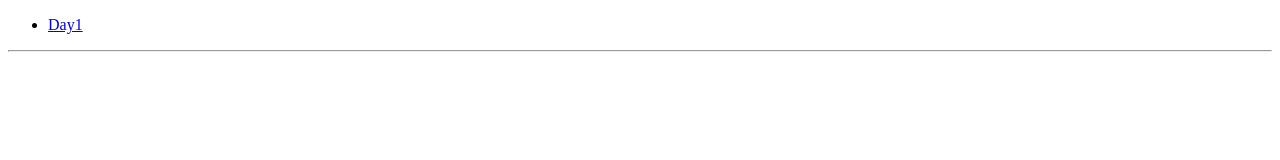
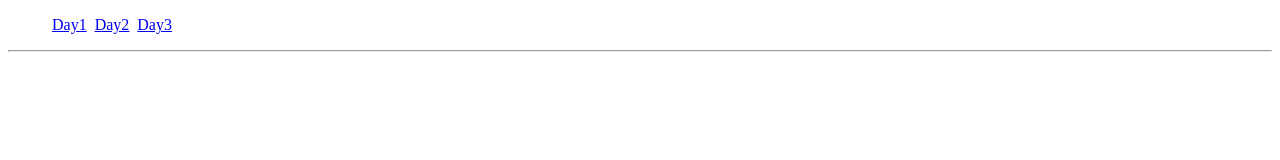
Before and after one commit to salmin89/RxJS-Daily, an Angular app: page / in a window 1280 px wide. Shown: the top 160 px of the page. Built offline with nearby package versions, Linux system fonts and the light colour scheme.

Commit message:
added more routes

```diff
--- a/src/app/app.component.html
+++ b/src/app/app.component.html
@@ -1,6 +1,8 @@
 <nav>
   <ul>
     <li><a routerLink="/day1" routerLinkActive="active">Day1</a></li>
+    <li><a routerLink="/day2" routerLinkActive="active">Day2</a></li>
+    <li><a routerLink="/day3" routerLinkActive="active">Day3</a></li>
   </ul>
 </nav>
 
--- a/src/app/app.component.scss
+++ b/src/app/app.component.scss
@@ -0,0 +1,8 @@
+nav ul {
+  list-style: none;
+  display: flex;
+
+  li {
+    margin: 0 4px;
+  }
+}
```
Also changed, not shown: src/app/app-routing.module.ts (+10 -0 lines).
